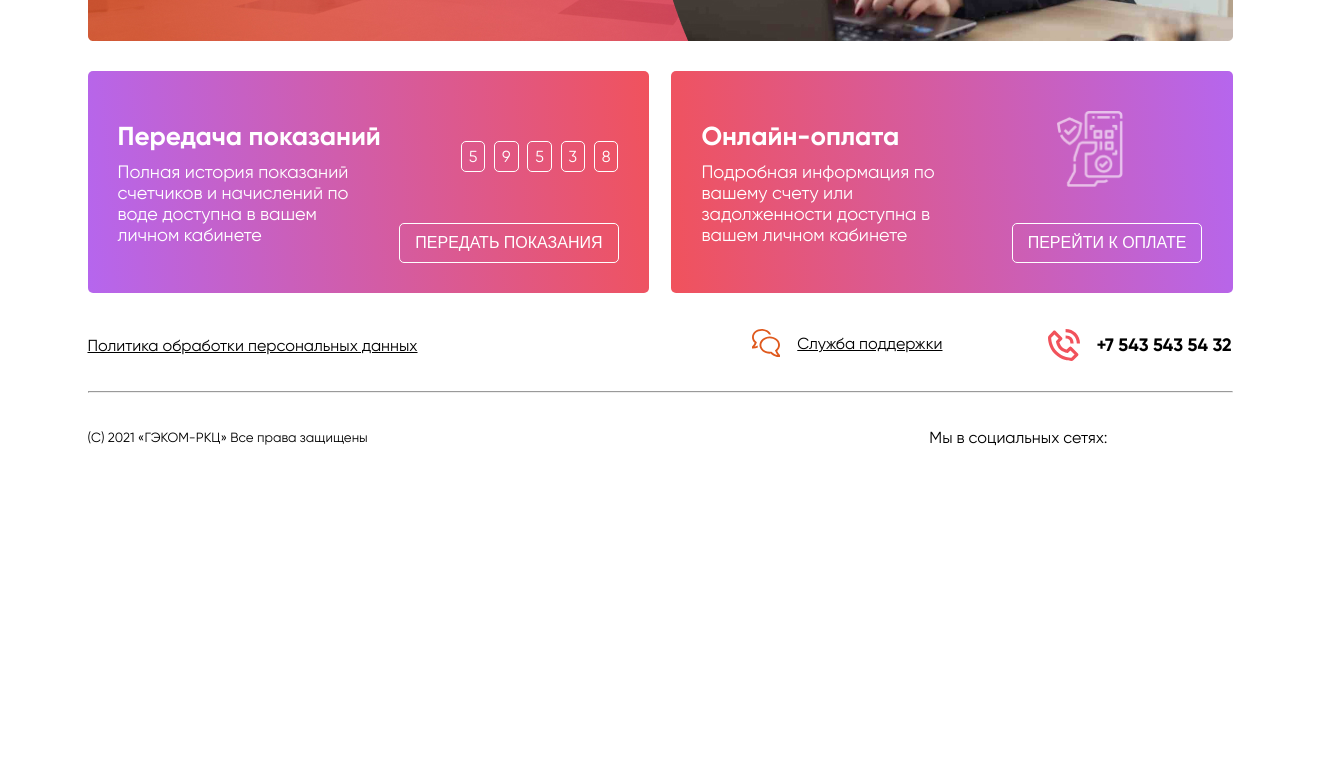
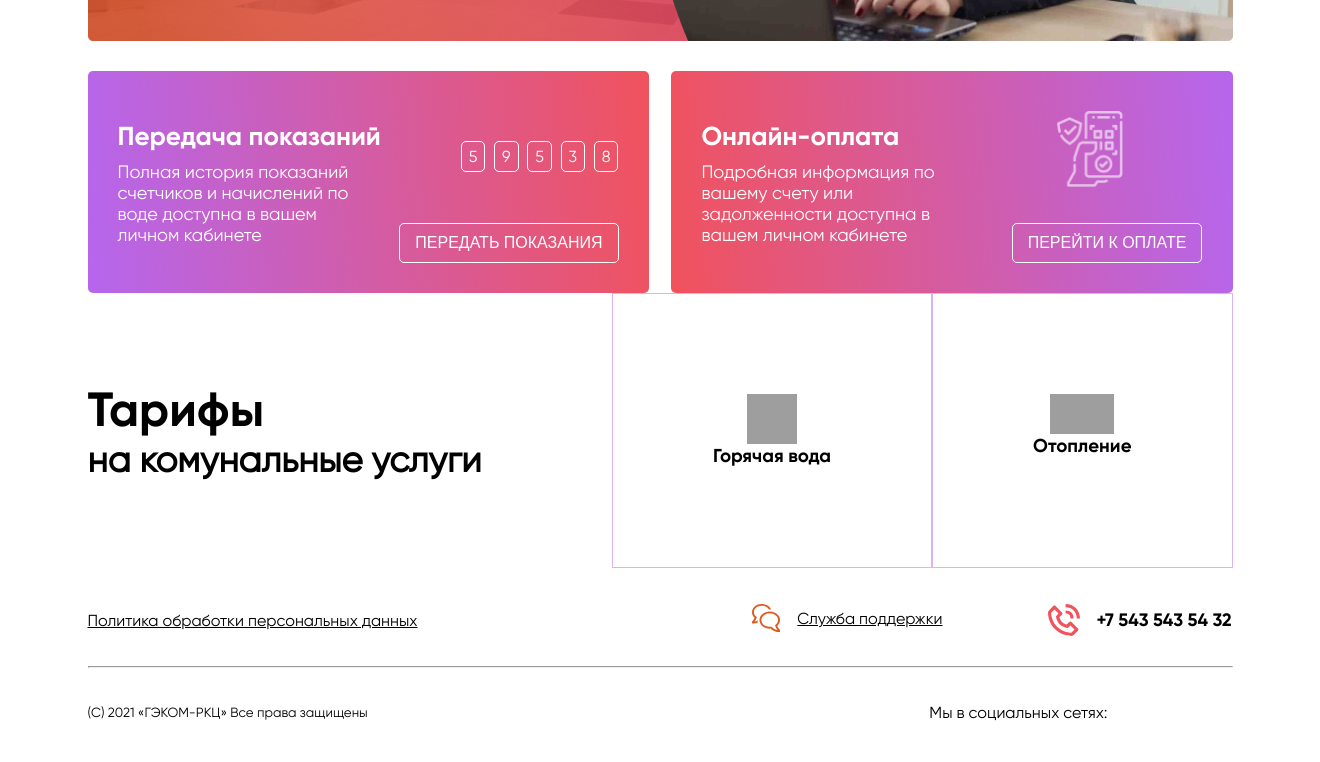
Before and after one commit to Lairan2-0/gekom, a PHP site: page / in a window 1320 px wide. Shown: the part 554-1316 px from the top of the page. Before the commit the page ends 1000 px from the top, so only its background shows below. Run offline with PHP 8.4, Linux system fonts and the light colour scheme; some libraries are stand-ins or nearby versions; some web fonts are replaced; grey boxes are pictures that could not be loaded.

Commit message:
first parallax

```diff
--- a/css/main.css
+++ b/css/main.css
@@ -6,6 +6,20 @@
 nav, main, footer{
     max-width: 1145px;
     margin: 0 auto;
+}
+main{
+    position: relative;
+}
+.main-banner, .additions, .tariffs{
+    position: relative;
+    z-index: 2;
+}
+.parallax-points__image-top{
+    position: absolute;
+    top: 80px;
+    right: -80px;
+    z-index: 1;
+    width: 450px;
 }
 p, span, a{
     font-family: Gilroy-Regular, serif;
@@ -278,6 +292,37 @@ h1, h2, h3, h4, h5, h6{
 .socials__link{
     margin-left: 23px;
 }
+.tariffs{
+    display: flex;
+    justify-content: space-between;
+    align-items: center;
+}
+.tariffs__header{
+    display: flex;
+    flex-direction: column;
+    font-size: 48px;
+}
+.tariffs__header-bottom{
+    font-size: 36px;
+}
+.tariffs__buttons{
+    display: flex;
+}
+.tariffs__button{
+    display: flex;
+    flex-direction: column;
+    padding: 100px;
+    border: rgba(181, 102, 239, .5) 1px solid;
+    align-items: center;
+}
+.tariffs__img-hot-water{
+    width: 50px;
+    height: 50px;
+}
+.tariffs__img-heating{
+    width: 64px;
+    height: 40px;
+}
 .socials__text{
     align-items: center;
 }
--- a/index.php
+++ b/index.php
@@ -8,7 +8,8 @@
     <title>ГЭКОМ-РКС</title>
     <link rel="stylesheet" href="css/fonts.css">
     <link rel="stylesheet" href="css/main.css">
-    <script src="https://kit.fontawesome.com/e20143e24a.js" crossorigin="anonymous"></script>
+    <script src="simpleParallax.js"></script>
+    <script src="https://cdn.jsdelivr.net/npm/simple-parallax-js@5.0.2/dist/simpleParallax.min.js"></script>
 </head>
 <body>
         <?php require_once ("common/nav.php"); ?>
@@ -52,12 +53,29 @@
                         </p>
                     </div>
                     <div class="online-purchase__right">
-                        <img class="online-purchase__image" src="img/phone.png">
+                        <img class="online-purchase__image" src="img/phone.png" alt="Иконка телефона">
                         <button class="online-purchase__button">Перейти к оплате</button>
                     </div>
                 </div>
             </div>
+            <div class="tariffs">
+                <h2 class="tariffs__header">Тарифы <span class="tariffs__header-bottom">на комунальные услуги</span></h2>
+                <div class="tariffs__buttons">
+                    <div class="tariffs__hot-water tariffs__button">
+                        <img class="tariffs__img-hot-water" src="img/hot-water.png" alt="Горячая вода иконка">
+                        <h3 class="tariffs__button-header">Горячая вода</h3>
+                    </div>
+                    <div class="tariffs__heating tariffs__button">
+                        <img class="tariffs__img-heating" src="img/heating.png" alt="Отопление иконки">
+                        <h3 class="tariffs__button-header">Отопление</h3>
+                    </div>
+                </div>
+            </div>
+            <div class="parallax-points">
+                <img  class="parallax-points__image-top" src="img/parallax-points.svg" alt="Parallax points">
+            </div>
         </main>
         <?php require_once ("common/footer.php"); ?>
+        <script src="js/main.js"></script>
 </body>
 </html>
--- /dev/null
+++ b/js/main.js
@@ -0,0 +1,2 @@
+let image = document.getElementsByClassName('parallax-points__image-top');
+new simpleParallax(image);
```
Also changed, not shown: img/parallax-points.svg (added).
